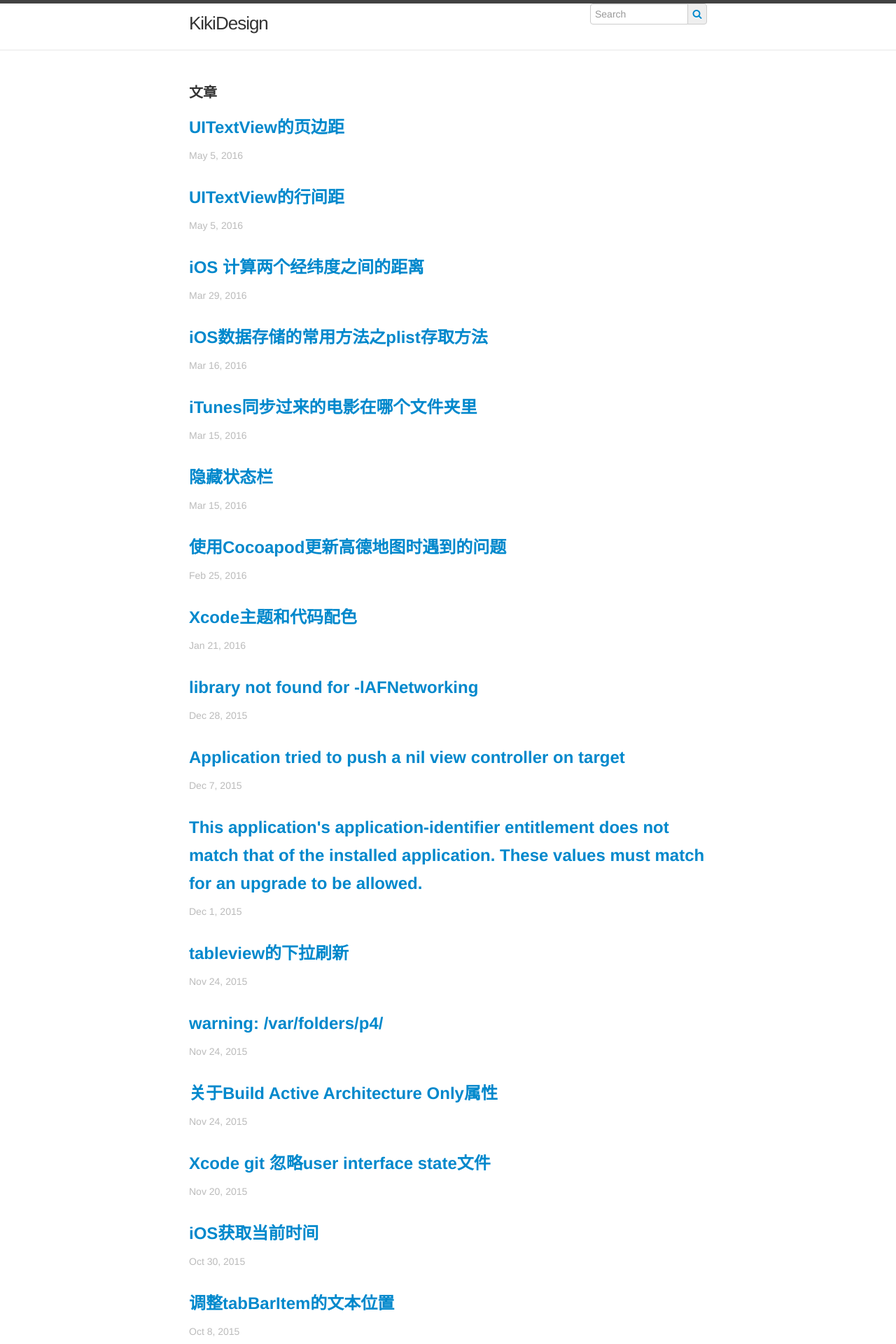
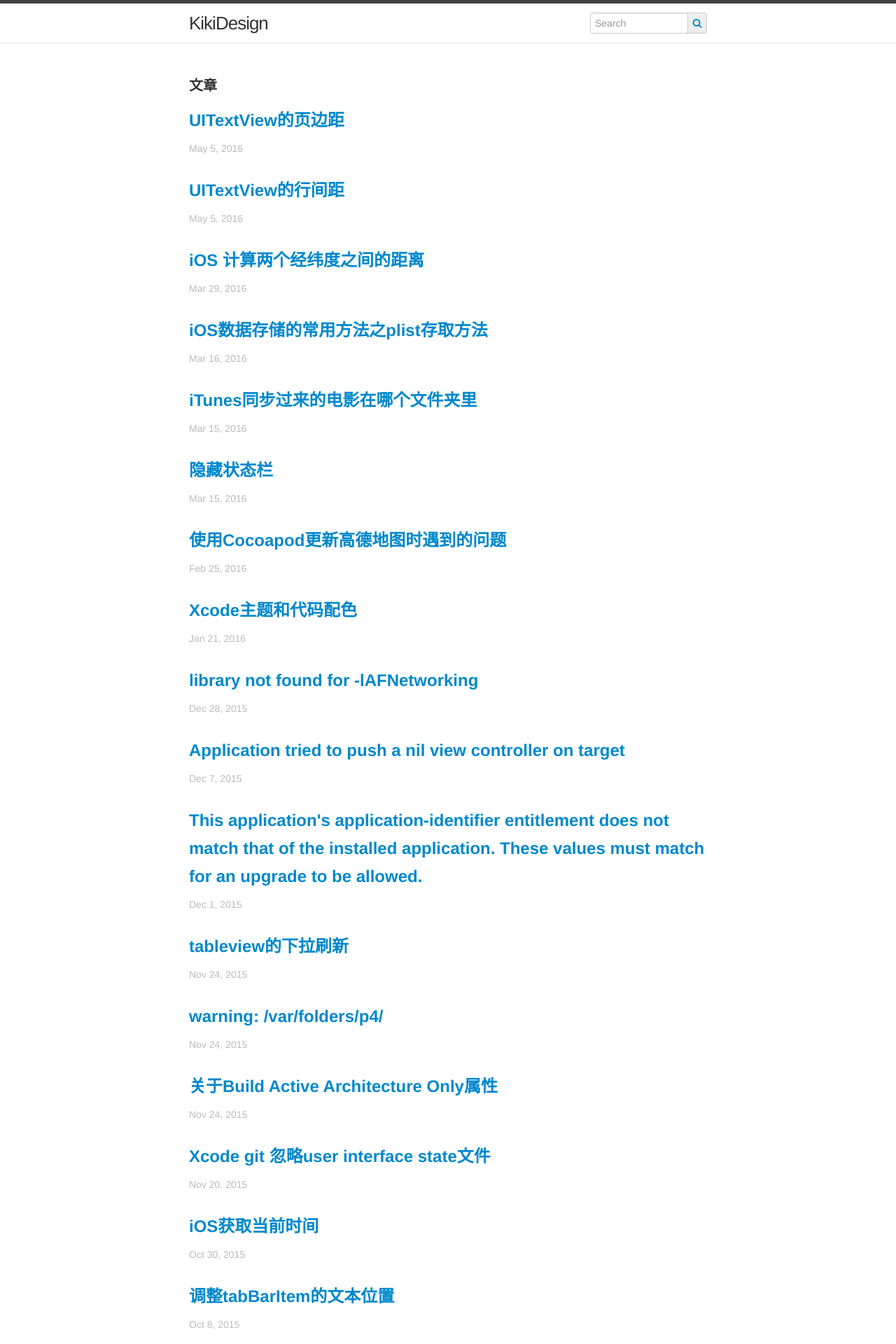
Before and after one commit to kikidesign/kikidesign.github.io, a Jekyll site: the page built from index.html, in a window 1280 px wide. Shown: the top 1920 px of the page at 70% size. Built offline with Jekyll 4.4.1, drawn with Linux system fonts in a browser that asks for light colours.

Commit message:
调整CSS3

```diff
--- a/_sass/_layout.scss
+++ b/_sass/_layout.scss
@@ -302,7 +302,7 @@
 }
 
 #search_input{
-    line-height:56px;
+    margin-top: 13px;
 }
 
 .search-link .search-link:hover .search-link:visited {
```
